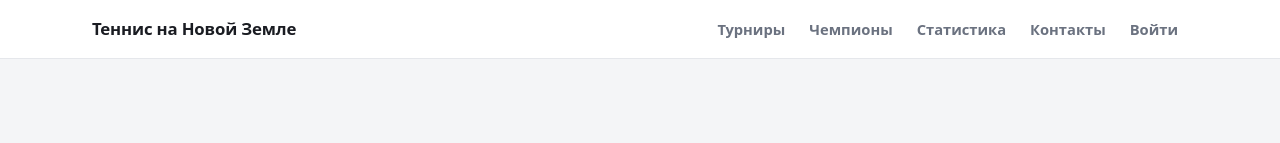
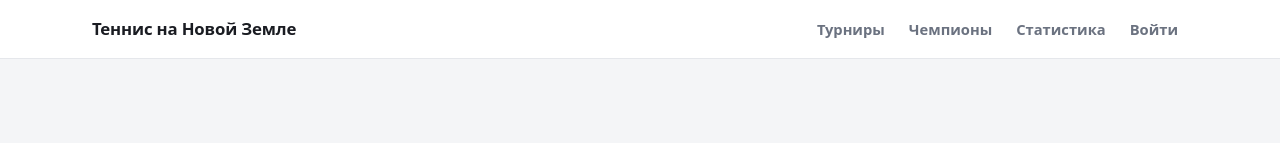
Before and after one commit to DeemMoor/tnz, a React (Vite) app in the folder frontend/: page / in a window 1280 px wide. Shown: the top 143 px of the page. Built offline with nearby package versions, Linux system fonts and the light colour scheme; no server answers.

Commit message:
Убрал «Контакты» из меню (страница остаётся по URL для Яндекса)

```diff
--- a/frontend/src/components/Header.tsx
+++ b/frontend/src/components/Header.tsx
@@ -17,7 +17,6 @@ export default function Header() {
           <NavLink to="/tournaments">Турниры</NavLink>
           <NavLink to="/champions">Чемпионы</NavLink>
           <NavLink to="/stats">Статистика</NavLink>
-          <NavLink to="/contacts">Контакты</NavLink>
           {user ? (
             <NavLink to="/profile" className="nav-profile">
               <Avatar name={user.displayName} url={user.avatarUrl} size={26} />
```
